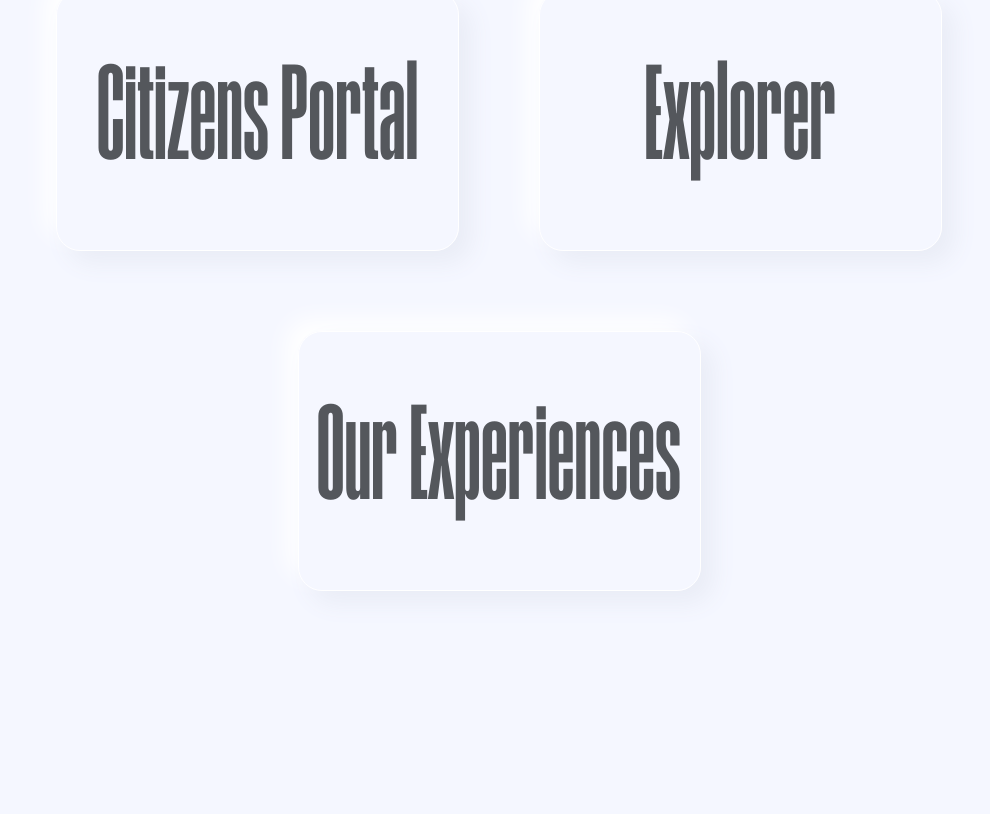
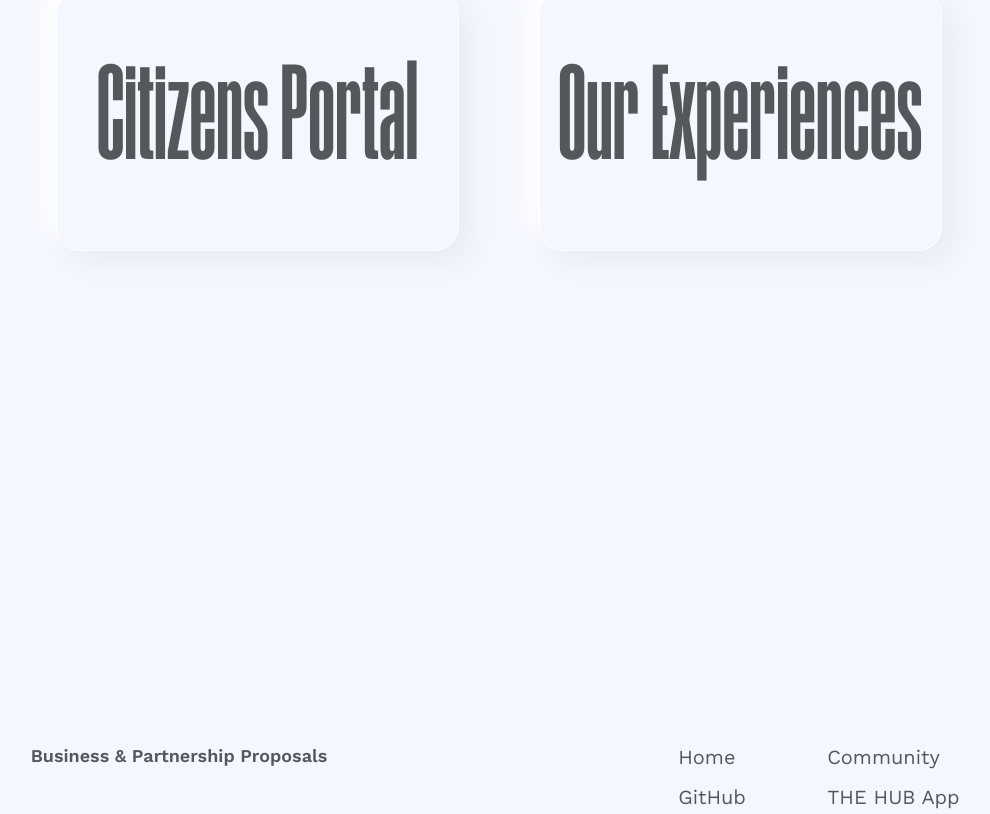
Before and after one commit to thehubdao/MGH-WebLanding, a Next.js app: page /tools in a window 1280 px wide. Shown: the part 1501-2315 px from the top of the page, without its empty margins (141-1131 px from the left). Built offline with nearby package versions, Linux system fonts and the light colour scheme.

Commit message:
Remove explorer button

```diff
--- a/pages/tools/index.tsx
+++ b/pages/tools/index.tsx
@@ -33,9 +33,6 @@ export default function Tools() {
           <Button url={PageLocation["Citizens-Portal"]} big>
             <p className="font-humane text-[100px] md:text-[135px] text-lm_icons">Citizens Portal</p>
           </Button>
-          <Button url={PageLocation.Explorer} big>
-            <p className="font-humane text-[100px] md:text-[135px] text-lm_icons">Explorer</p>
-          </Button>
           <Button url={PageLocation.Projects} big>
             <p className="font-humane text-[100px] md:text-[135px] text-lm_icons">Our Experiences</p>
           </Button>
```
